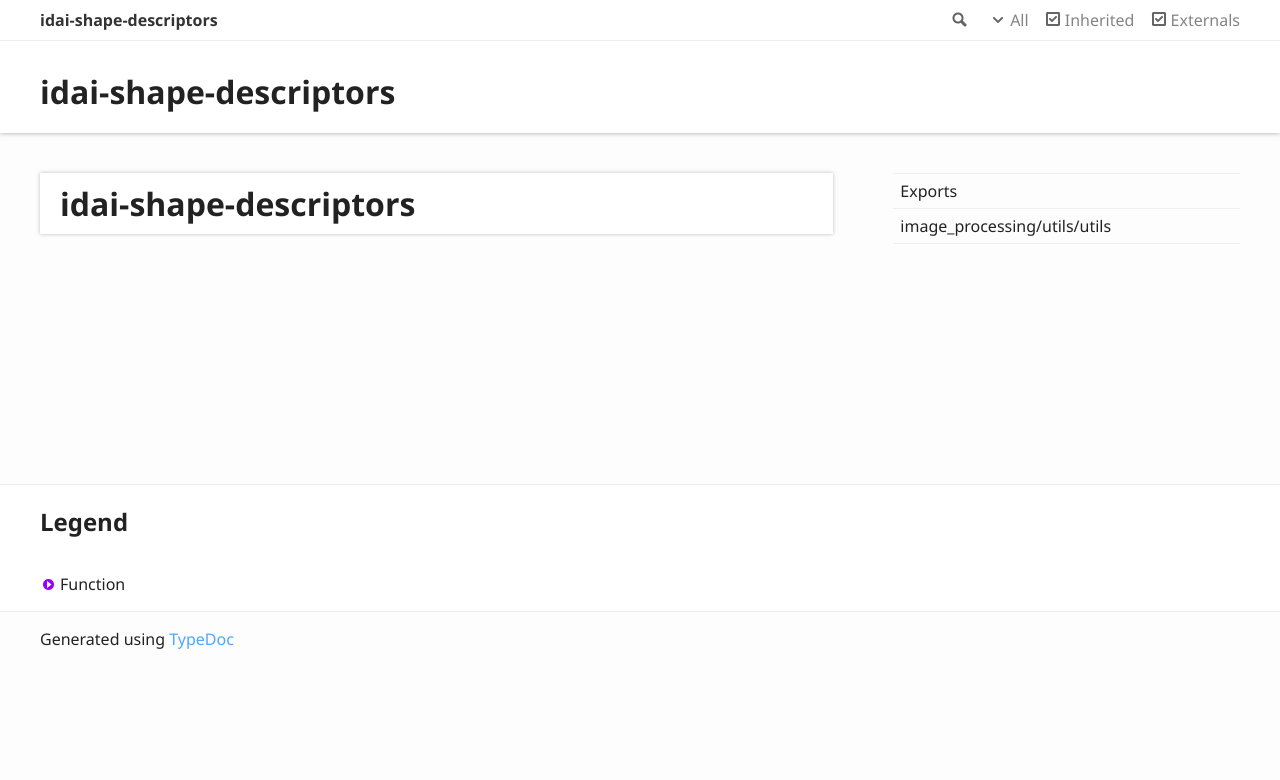
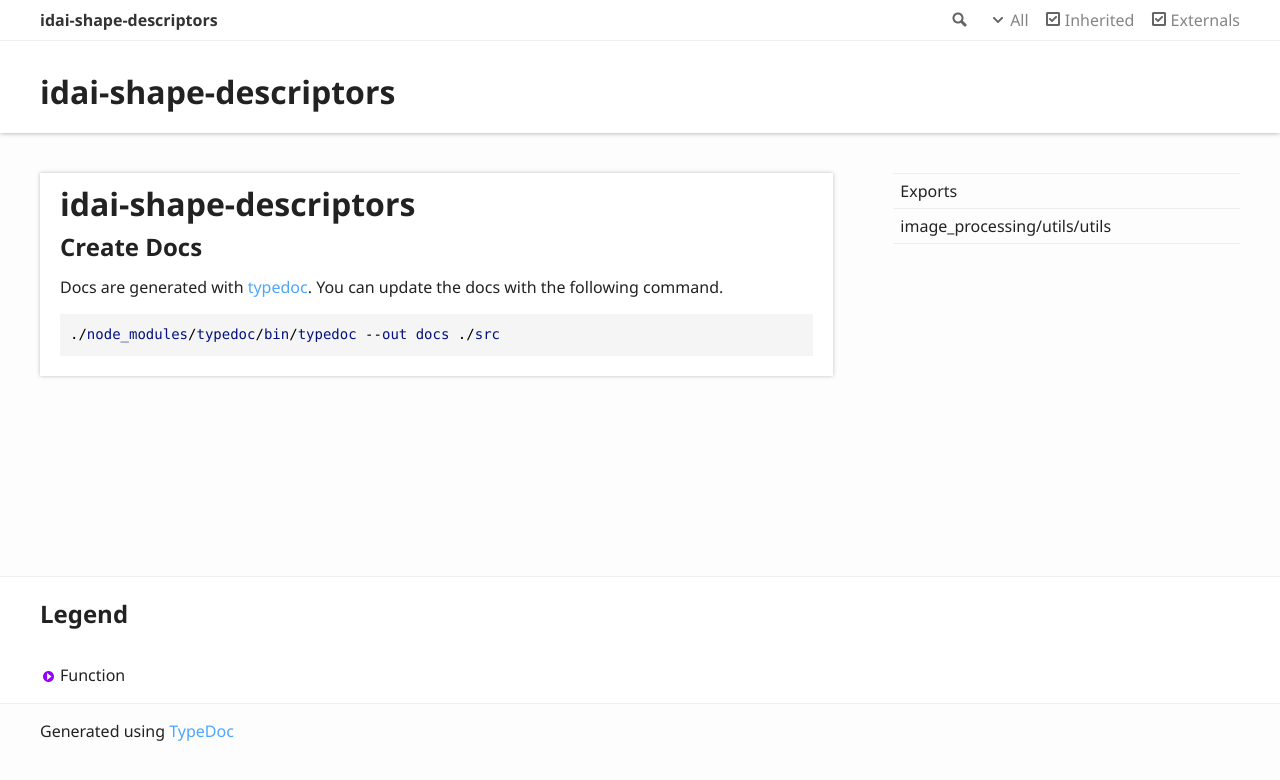
Before and after one commit to dainst/idai-shape-descriptors, a website: page docs/index.html in a window 1280 px wide. Drawn offline with Linux system fonts and the light colour scheme.

Commit message:
Updated docs

```diff
--- a/docs/index.html
+++ b/docs/index.html
@@ -61,6 +61,12 @@
 				<a href="#idai-shape-descriptors" id="idai-shape-descriptors" style="color: inherit; text-decoration: none;">
 					<h1>idai-shape-descriptors</h1>
 				</a>
+				<a href="#create-docs" id="create-docs" style="color: inherit; text-decoration: none;">
+					<h2>Create Docs</h2>
+				</a>
+				<p>Docs are generated with <a href="https://typedoc.org/">typedoc</a>. You can update the docs with the following command.</p>
+				<pre><code><span style="color: #000000">./</span><span style="color: #001080">node_modules</span><span style="color: #000000">/</span><span style="color: #001080">typedoc</span><span style="color: #000000">/</span><span style="color: #001080">bin</span><span style="color: #000000">/</span><span style="color: #001080">typedoc</span><span style="color: #000000"> --</span><span style="color: #001080">out</span><span style="color: #000000"> </span><span style="color: #001080">docs</span><span style="color: #000000"> ./</span><span style="color: #001080">src</span>
+</code></pre>
 			</div>
 		</div>
 		<div class="col-4 col-menu menu-sticky-wrap menu-highlight">
--- a/src/image_processing/utils/utils.ts
+++ b/src/image_processing/utils/utils.ts
@@ -1,3 +1,8 @@
+// utils.ts
+/**
+ *
+ * Includes image processing util functions
+ */
 import ndarray = require('ndarray');
 
 /**
```
Also changed, not shown: docs/modules/image_processing_utils_utils.html (+1 -1 lines).
